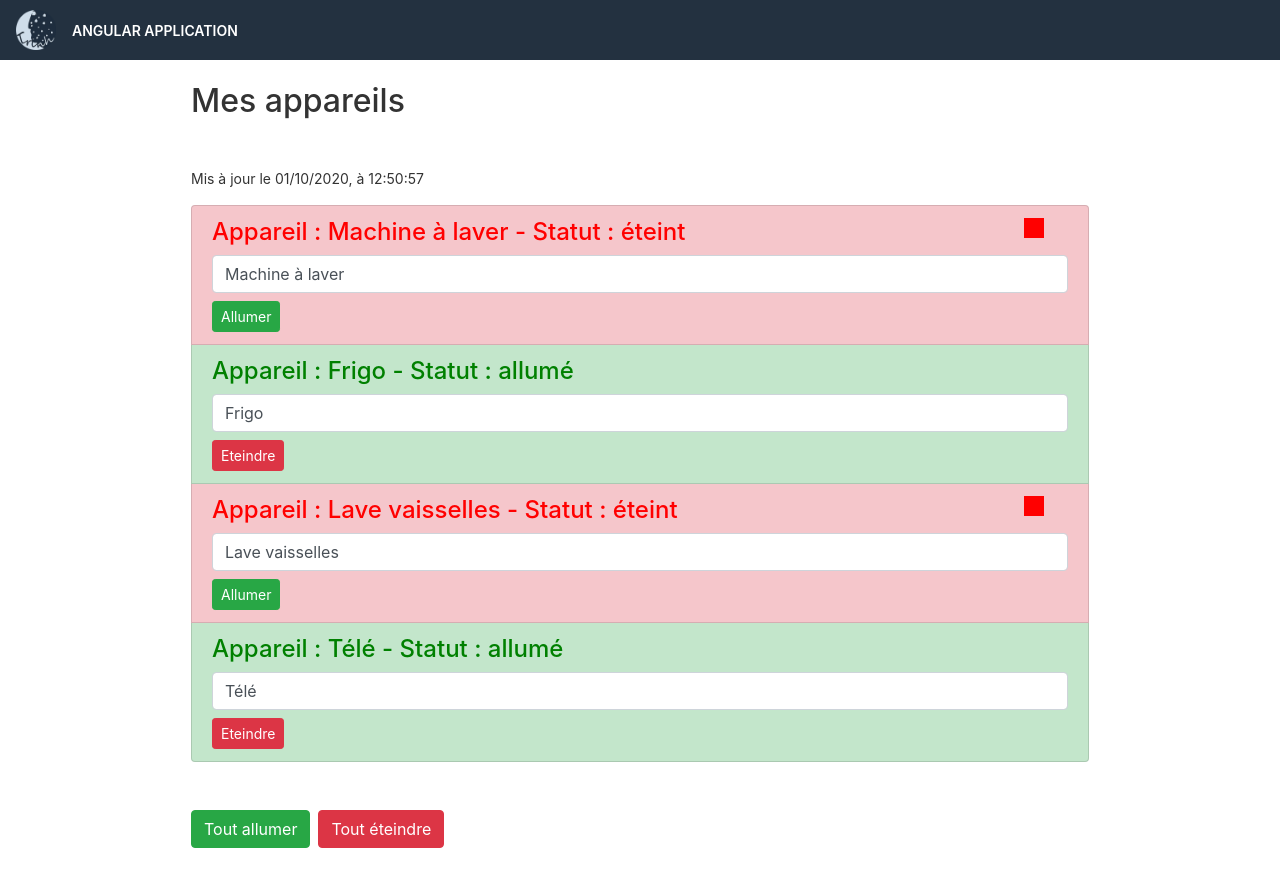
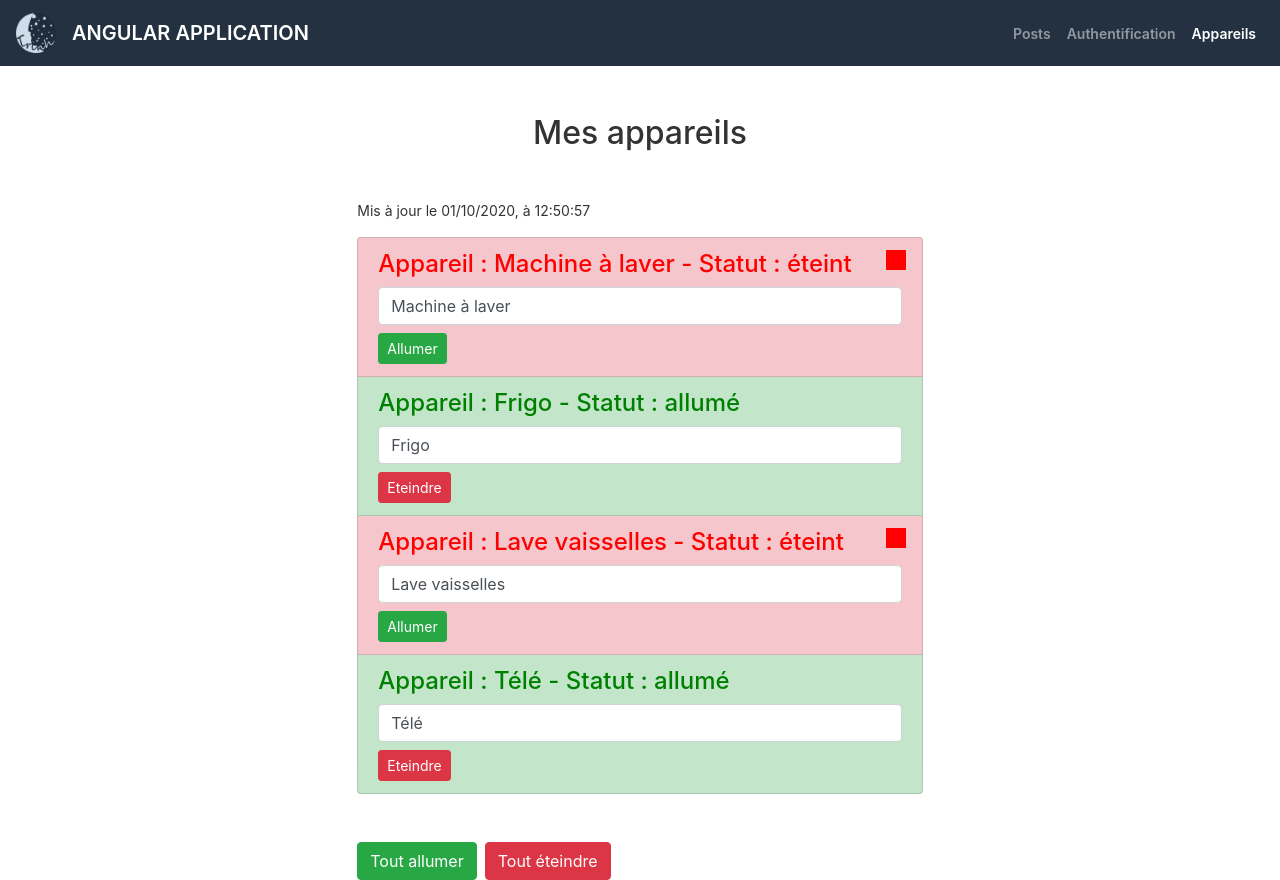
Before and after one commit to tuyetrinhvo/angular-app, an Angular app: page /appareils in a window 1280 px wide. Built offline with nearby package versions, Linux system fonts and the light colour scheme.

Commit message:
create AuthComponent and nav bar link

```diff
--- a/src/app/app.component.html
+++ b/src/app/app.component.html
@@ -1,12 +1,3 @@
-<!-- * * * * * * * * * * * * * * * * * * * * * * * * * * * * * * * -->
-<!-- * * * * * * * * * * * The content below * * * * * * * * * * * -->
-<!-- * * * * * * * * * * is only a placeholder * * * * * * * * * * -->
-<!-- * * * * * * * * * * and can be replaced. * * * * * * * * * * * -->
-<!-- * * * * * * * * * * * * * * * * * * * * * * * * * * * * * * * -->
-<!-- * * * * * * * * * Delete the template below * * * * * * * * * * -->
-<!-- * * * * * * * to get started with your project! * * * * * * * * -->
-<!-- * * * * * * * * * * * * * * * * * * * * * * * * * * * * * * * -->
-
 <style>
   :host {
     font-family: -apple-system, BlinkMacSystemFont, "Segoe UI", Roboto, Helvetica, Arial, sans-serif, "Apple Color Emoji", "Segoe UI Emoji", "Segoe UI Symbol";
@@ -17,62 +8,41 @@
     -moz-osx-font-smoothing: grayscale;
   }
 
-  h1,
-  h2,
-  h3,
-  h4,
-  h5,
-  h6 {
-    margin: 8px 0;
-  }
-
-  p {
-    margin: 0;
-  }
-
-  .spacer {
-    flex: 1;
-  }
-
-  .toolbar {
-    position: absolute;
-    top: 0;
-    left: 0;
-    right: 0;
-    height: 60px;
-    display: flex;
-    align-items: center;
+  nav {
     background-color: #233140;
-    color: white;
     font-weight: 600;
-  }
-
-  .toolbar img {
-    margin: 0 16px;
   }
 
 </style>
 
-<!-- Toolbar -->
-<div class="toolbar"
-     role="banner">
-  <a href="https://ttvo.fr" target="_blank">
+<nav class="navbar navbar-expand-lg navbar-dark mb-5">
+  <a class="navbar-brand" href="https://ttvo.fr" target="_blank">
     <img width="40"
          alt="Logo Trinh"
          src="/assets/img/logo192.png" /></a>
-  <span>ANGULAR APPLICATION</span>
-  <div class=" spacer"></div>
+  <a class="navbar-brand" href="#">ANGULAR APPLICATION</a>
+  <button class="navbar-toggler" type="button" data-toggle="collapse" data-target="#navbarTogglerDemo02"
+          aria-controls="navbarTogglerDemo02" aria-expanded="false" aria-label="Toggle navigation">
+    <span class="navbar-toggler-icon"></span>
+  </button>
 
+  <div class="collapse navbar-collapse" id="navbarTogglerDemo02">
+    <ul class="navbar-nav ml-auto mt-2 mt-lg-0">
+      <li class="nav-item" routerLinkActive="active">
+        <a class="nav-link" routerLink="posts">Posts<span class="sr-only">(current)</span></a>
+      </li>
+      <li class="nav-item" routerLinkActive="active">
+        <a class="nav-link" routerLink="auth">Authentification</a>
+      </li>
+      <li class="nav-item" routerLinkActive="active">
+        <a class="nav-link" routerLink="appareils">Appareils</a>
+      </li>
+    </ul>
+  </div>
+</nav>
+
+<div class="container">
+  <div class="row justify-content-center">
+    <router-outlet></router-outlet>
+  </div>
 </div>
-
-<!-- * * * * * * * * * * * * * * * * * * * * * * * * * * * * * * * -->
-<!-- * * * * * * * * * * * The content above * * * * * * * * * * * -->
-<!-- * * * * * * * * * * is only a placeholder * * * * * * * * * * -->
-<!-- * * * * * * * * * * and can be replaced. * * * * * * * * * * * -->
-<!-- * * * * * * * * * * * * * * * * * * * * * * * * * * * * * * * -->
-<!-- * * * * * * * * * * End of Placeholder * * * * * * * * * * * -->
-<!-- * * * * * * * * * * * * * * * * * * * * * * * * * * * * * * * -->
-
-
-
-<router-outlet></router-outlet>
--- a/src/app/app.module.ts
+++ b/src/app/app.module.ts
@@ -8,13 +8,15 @@ import { FormsModule } from '@angular/forms';
 import { PostListComponent } from './post-list/post-list.component';
 import { PostListItemComponent } from './post-list-item/post-list-item.component';
 import { AppareilService } from './services/appareil.service';
+import { AuthComponent } from './auth/auth.component';
 
 @NgModule({
 	declarations: [
 		AppComponent,
 		AppareilComponent,
 		PostListComponent,
-		PostListItemComponent
+		PostListItemComponent,
+		AuthComponent
 	],
 	imports: [
 		BrowserModule,
--- a/src/app/appareil/appareil.component.html
+++ b/src/app/appareil/appareil.component.html
@@ -1,19 +1,5 @@
-<style>
-  .content {
-    display: flex;
-    margin: 82px auto 32px;
-    padding: 0 16px;
-    max-width: 960px;
-    flex-direction: column;
-    align-items: center;
-  }
-
-</style>
-<div class="content" role="main">
-  <div class="container">
-    <div class="row">
 <div class="col-xs-12 col-lg-12">
-        <h2 class="mb-5">Mes appareils</h2>
+  <h2 class="mb-5 text-center">Mes appareils</h2>
   <p class="mb-3">Mis à jour le {{ update() | date: 'dd/M/y, à H:mm:ss' }}</p>
   <ul class="list-group">
     <li *ngFor="let appareil of appareils; let i = index"
@@ -48,6 +34,3 @@
           [disabled]="!isAuth"
           (click)="onToutEteindre()">Tout éteindre</button>
 </div>
-    </div>
-  </div>
-</div>
--- a/src/app/appareil/appareil.component.ts
+++ b/src/app/appareil/appareil.component.ts
@@ -1,4 +1,4 @@
-import { Component, Input, OnInit } from '@angular/core';
+import { Component, OnInit } from '@angular/core';
 import { AppareilService } from '../services/appareil.service';
 
 @Component({
--- /dev/null
+++ b/src/app/auth/auth.component.html
@@ -0,0 +1 @@
+<p>auth works!</p>
--- /dev/null
+++ b/src/app/auth/auth.component.ts
@@ -0,0 +1,15 @@
+import { Component, OnInit } from '@angular/core';
+
+@Component({
+  selector: 'app-auth',
+  templateUrl: './auth.component.html',
+  styleUrls: ['./auth.component.scss']
+})
+export class AuthComponent implements OnInit {
+
+  constructor() { }
+
+  ngOnInit(): void {
+  }
+
+}
--- a/src/app/post-list-item/post-list-item.component.html
+++ b/src/app/post-list-item/post-list-item.component.html
@@ -22,6 +22,4 @@
     </div>
 
   </div>
-
-
 </li>
--- a/src/app/post-list-item/post-list-item.component.ts
+++ b/src/app/post-list-item/post-list-item.component.ts
@@ -11,6 +11,7 @@ export class PostListItemComponent implements OnInit {
   @Input() postContent: string;
   @Input() postCreatedAt: string;
   @Input() postLoveIts: number;
+  @Input() postIndex: number;
 
   constructor() { }
 
--- a/src/app/post-list/post-list.component.html
+++ b/src/app/post-list/post-list.component.html
@@ -1,28 +1,12 @@
-<style>
-  .content {
-    display: flex;
-    margin: 82px auto 32px;
-    padding: 0 16px;
-    max-width: 960px;
-    flex-direction: column;
-    align-items: center;
-  }
-
-</style>
-<div class="content" role="main">
-  <div class="container">
-    <div class="row">
 <div class="col-xs-12 col-lg-12">
-        <h2 class="mb-5">Posts</h2>
+  <h2 class="mb-5 text-center">Posts</h2>
   <ul class="list-group">
-          <app-post-list-item *ngFor="let post of posts"
+    <app-post-list-item *ngFor="let post of posts; let i = index"
                         [postTitle]="post.title"
                         [postContent]="post.content"
                         [postCreatedAt]="post.created_at"
-                              [postLoveIts]="post.loveIts">
+                        [postLoveIts]="post.loveIts"
+                        [postIndex]="i">
     </app-post-list-item>
   </ul>
 </div>
-    </div>
-  </div>
-</div>
--- a/src/index.html
+++ b/src/index.html
@@ -6,7 +6,7 @@
     <title>AngularApp</title>
     <base href="/">
     <meta name="viewport" content="width=device-width, initial-scale=1">
-    <link rel="icon" type="image/x-icon" href="favicon.png">
+    <link rel="icon" type="image/x-icon" href="favicon.ico">
   </head>
 
   <body>
```
Also changed, not shown: src/app/app-routing.module.ts (+10 -3 lines), src/app/auth/auth.component.scss (added), src/favicon.png (deleted), 2 other files (tests, documents, lock files or other folders). Lines whose indentation alone changed are shown as unchanged.
